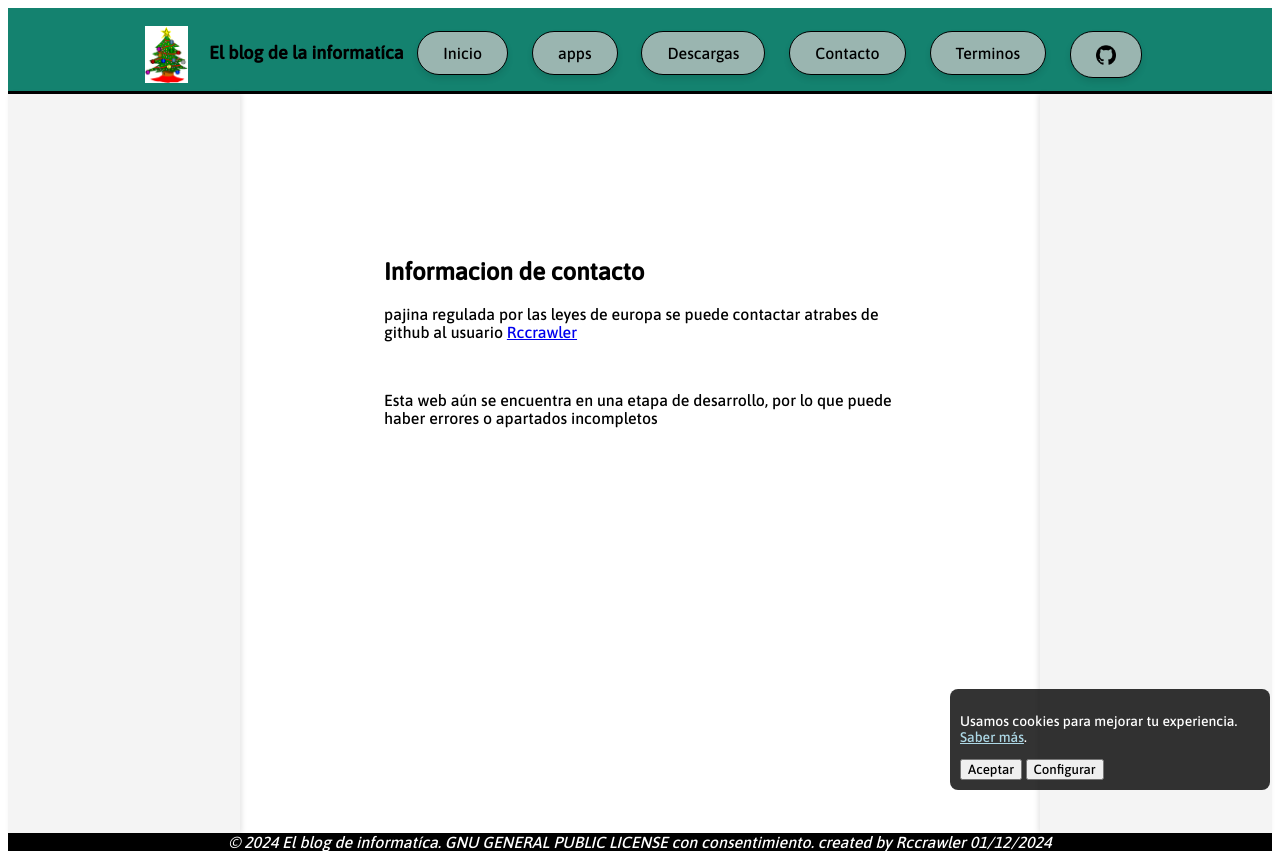
After one commit to Rccrawler/El-blog-de-la-informatica, a PHP site: page /contacto.html in a window 1280 px wide. The commit adds this page. Run offline with PHP 8.4, Linux system fonts and the light colour scheme.

Commit message:
update 25/12/2024
update 25/12/2024

```diff
--- a/apps.html
+++ b/apps.html
@@ -21,8 +21,8 @@
 	            <a href="index.html">Inicio</a>
 	            <a href="apps.html">apps</a>
 	            <!--<a href="#acerca">Blog</a>-->
-	            <a href="construcion.html">Descargas</a>
-	            <a href="construcion.html">Contacto</a>
+	            <a href="download.html">Descargas</a>
+	            <a href="contacto.html">Contacto</a>
 	            <a href="terminos.html">Terminos</a><!--Haqui ponder las politica-->
 	            <a href="https://github.com/Rccrawler/El-blog-de-la-informatica"><img src="img/logo-github.png" alt="" /></a>
 	        </div>
@@ -125,7 +125,7 @@
 	    </div>
 
         <footer style="text-align: center; background-color: black; color: white;"> <!-- pie de web -->
-            <em>&copy; 2024 El blog de informatíca. Todos los derechos  GNU GENERAL PUBLIC LICENSE con consentimiento.  created by Rccrawler<em>
+            <em>&copy; 2024 El blog de informatíca. GNU GENERAL PUBLIC LICENSE con consentimiento.  created by Rccrawler 01/12/2024<em>
             <!--
             <table border="1" width="100%">
         		<tr>
--- /dev/null
+++ b/contacto.html
@@ -0,0 +1,113 @@
+<!DOCTYPE html>
+<html lang="es">
+    <head>
+        <meta charset="UTF-8">
+        <meta name="viewport" content="width=device-width, initial-scale=1.0">
+        <meta http-equiv='X-UA-Compatible' content='IE=edge'>
+        <title>El blog de informatíca contacto</title>
+        <link rel='stylesheet' type='text/css' media='screen' href='css/menu-de-nabegacion.css'>
+        <link rel='stylesheet' type='text/css' media='screen' href='css/style.css'>
+        <link rel="icon" href="img/world-web-b-recortado.png" type="img/.png">
+        <link rel="shortcut icon" href="img/world-web-b-recortado.png" type="img/.png">
+    </head>
+
+    <body>
+		<!-- Header con menú -->
+	    <header class="header">
+	        <div class="nav-buttons">
+	        	<span class="ebent-apart"><img src="img\imajenes-ebento\arbol-animado.gif"></span><!-- Apartado para poner las imajenes en los ebentos -->
+	        	<span class="header-text"><b>El blog de la informatíca</b></span>
+	            <a href="index.html">Inicio</a>
+	            <a href="apps.html">apps</a>
+	            <!--<a href="#acerca">Blog</a>-->
+	            <a href="download.html">Descargas</a>
+	            <a href="contacto.html">Contacto</a>
+	            <a href="terminos.html">Terminos</a><!--Haqui ponder las politica-->
+	            <a href="https://github.com/Rccrawler/El-blog-de-la-informatica"><img src="img/logo-github.png" alt="" /></a>
+	        </div>
+	    </header>
+
+	    <script src="js/buscador-web.js" defer></script><!--Inportar js carrusel aun no disponible-->
+	    <script src="js/cookies.js" defer></script><!--Inportar js carrusel aun no disponible-->
+	    <script src="js/carrusel.js" defer></script><!--Inportar js carrusel aun no disponible-->
+
+	    <div class="container">
+
+			<div id="cookie-banner">
+			    <p>Usamos cookies para mejorar tu experiencia.
+			        <a href="terminos.html" style="color: lightblue;">Saber más</a>.
+			    </p>
+			    <button onclick="aceptarCookies()">Aceptar</button>
+			    <button onclick="abrirConfiguracion()">Configurar</button>
+			</div>
+
+			<div id="configurar-cookies-modal" class="hidden">
+			    <div class="modal-content">
+			        <h2>Configurar cookies</h2>
+			        <form id="configurar-cookies-form">
+			            <label>
+			                <input type="checkbox" name="cookies-necesarias" checked disabled>
+			                Cookies necesarias (siempre activas)
+			            </label>
+			            <label>
+			                <input type="checkbox" name="cookies-analiticas">
+			                Cookies analíticas
+			            </label>
+			            <label>
+			                <input type="checkbox" name="cookies-publicidad">
+			                Cookies de publicidad
+			            </label>
+			        </form>
+			        <button onclick="guardarConfiguracion()">Guardar</button>
+			        <button onclick="cerrarConfiguracion()">Cancelar</button>
+			    </div>
+			</div>
+
+	        <nav class="sidebar">
+	            <ul>
+	                <!--<li><input type="text" id="searchInput" placeholder="Buscar en el blog...">
+					<button onclick="searchBlog()">Buscar</button></li>-->
+            		<li><a href="#extra2"></a></li><!--haqui publicidad de la web-->
+            		<li><a href="#extra3"></a></li><!--haqui imajenes-->
+            		<li><a href="#extra4"></a></li><!--haqui publicidad-->
+	            </ul>
+	        </nav>
+
+	        <nav class="sidebar right"><!--poner las seciones-->
+        		<ul>
+        			<!--
+	                <li><a href="#seccion2">Sección 2</a></li>
+	                <li><a href="#seccion3">Sección 3</a></li>
+	                <li><a href="#seccion4">Sección 4</a></li>
+	            	-->
+        		</ul>
+    		</nav>
+
+	        <main class="content">
+	            <section id="seccion1">
+	                <h1>Informacion de contacto</h1>
+	                <p>pajina regulada por las leyes de europa
+	                se puede contactar atrabes de github al usuario
+					<a href="https://github.com/Rccrawler/El-blog-de-la-informatica">Rccrawler</a></p>
+					<br>
+					<p>Esta web aún se encuentra en una etapa de desarrollo, por lo que puede haber errores o apartados incompletos</p>
+	            </section>
+	        </main>
+
+	    </div>
+
+        <footer style="text-align: center; background-color: black; color: white;"> <!-- pie de web -->
+            <em>&copy; 2024 El blog de informatíca. GNU GENERAL PUBLIC LICENSE con consentimiento.  created by Rccrawler 01/12/2024<em>
+            <!--
+            <table border="1" width="100%">
+        		<tr>
+            		<td><a href="terminos.html">ver los terminos</a></td>
+            		<td><p>ubicacion españa, <br> creador Rccrawler</p></td>
+            		<td><a href="apps.html">aplicaciones</a></td>
+        		</tr>
+    		</table>
+    		-->
+        </footer>
+
+    </body>
+</html>
--- a/css/menu-de-nabegacion.css
+++ b/css/menu-de-nabegacion.css
@@ -126,6 +126,14 @@
     margin: 0 10px; /* Asegura un margen uniforme entre la imagen y los botones */
 }
 
+.sidebar ul li img {
+    width: 100%; /* Ajusta el tamaño de la imagen al ancho del contenedor */
+    height: auto; /* Mantiene las proporciones de la imagen */
+    border-radius: 8px; /* Opcional: bordes redondeados */
+    margin-bottom: 10px; /* Espaciado entre imágenes */
+    box-shadow: 0 4px 6px rgba(0, 0, 0, 0.1); /* Añade una sombra */
+}
+
 #searchInput {
     width: 100%;
     padding: 0.3rem;
@@ -140,6 +148,7 @@
     text-align: center;
     margin-top: 1rem;
 }
+
 
 /* Media queries para diseño responsivo */
 @media (max-width: 768px) {
--- a/index.html
+++ b/index.html
@@ -20,8 +20,8 @@
 	            <a href="index.html">Inicio</a>
 	            <a href="apps.html">apps</a>
 	            <!--<a href="#acerca">Blog</a>-->
-	            <a href="construcion.html">Descargas</a>
-	            <a href="construcion.html">Contacto</a>
+	            <a href="download.html">Descargas</a>
+	            <a href="contacto.html">Contacto</a>
 	            <a href="terminos.html">Terminos</a><!--Haqui ponder las politica-->
 	            <a href="https://github.com/Rccrawler/El-blog-de-la-informatica"><img src="img/logo-github.png" alt="" /></a>
 	        </div>
@@ -102,7 +102,7 @@
 	    </div>
 
         <footer style="text-align: center; background-color: black; color: white;"> <!-- pie de web -->
-            <em>&copy; 2024 El blog de informatíca. Todos los derechos  GNU GENERAL PUBLIC LICENSE con consentimiento.  created by Rccrawler<em>
+            <em>&copy; 2024 El blog de informatíca. GNU GENERAL PUBLIC LICENSE con consentimiento.  created by Rccrawler 01/12/2024<em>
             <!--
             <table border="1" width="100%">
         		<tr>
--- a/terminos.html
+++ b/terminos.html
@@ -20,8 +20,8 @@
 	            <a href="index.html">Inicio</a>
 	            <a href="apps.html">apps</a>
 	            <!--<a href="#acerca">Blog</a>-->
-	            <a href="construcion.html">Descargas</a>
-	            <a href="construcion.html">Contacto</a>
+	            <a href="download.html">Descargas</a>
+	            <a href="contacto.html">Contacto</a>
 	            <a href="terminos.html">Terminos</a><!--Haqui ponder las politica-->
 	            <a href="https://github.com/Rccrawler/El-blog-de-la-informatica"><img src="img/logo-github.png" alt="" /></a>
 	        </div>
@@ -269,7 +269,7 @@
 	    </div>
 
         <footer style="text-align: center; background-color: black; color: white;"> <!-- pie de web -->
-            <em>&copy; 2024 El blog de informatíca. Todos los derechos  GNU GENERAL PUBLIC LICENSE con consentimiento.  created by Rccrawler<em>
+            <em>&copy; 2024 El blog de informatíca. GNU GENERAL PUBLIC LICENSE con consentimiento.  created by Rccrawler 01/12/2024<em>
             <!--
             <table border="1" width="100%">
         		<tr>
--- a/updates.txt
+++ b/updates.txt
@@ -1,7 +1,7 @@
-mejorar titular
-
-revisar fuente de letra
 
 centrar el texto para que sea mas facil de leer pero no usar etiqueta para centrar a lo literal usar margin y pading y cosas similares para centrarlo
 
 añadir elementos a la barra izquierda
+añadir reportajes
+
+crear documento o index oculto para hañadir megoras y opciones
```
Also changed, not shown: css/download.css (added, +36 -0 lines), download.html (added, +138 -0 lines), apps/Corrector-gramatical-main/ejemplo.png (added), 1 other file.
